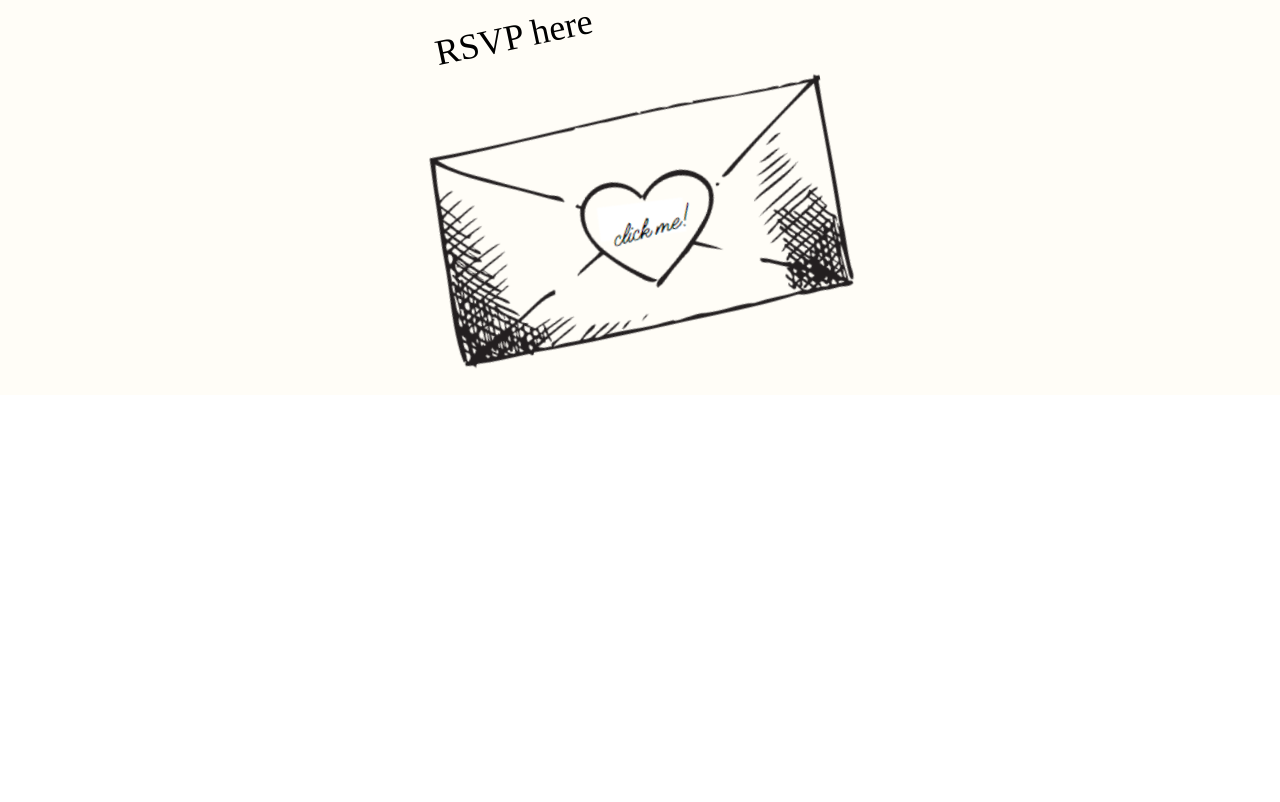
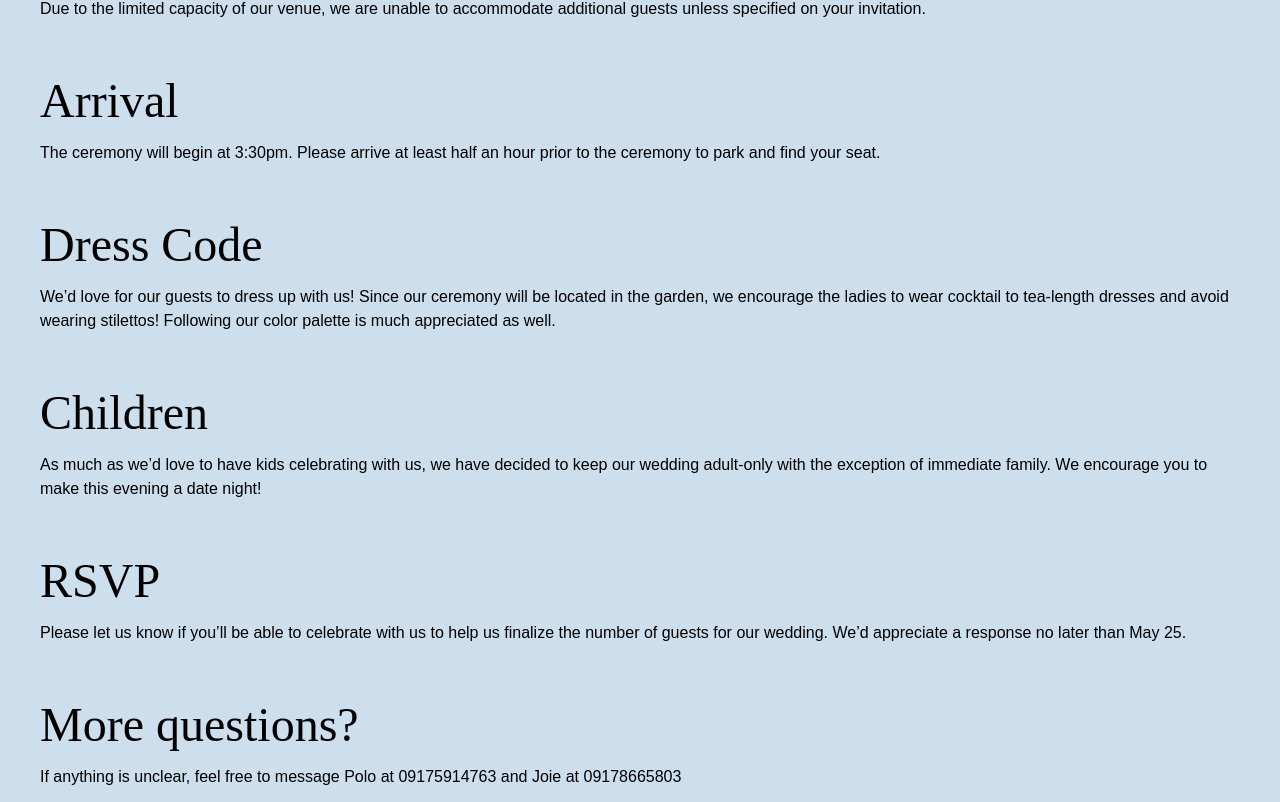
Before and after one commit to jigolaurito93/PoAndJoWedding, a React (Vite) app: page / in a window 1280 px wide. Shown: the part 5318-6120 px from the top of the page. Before the commit the page ends 5713 px from the top, so only its background shows below. Built offline with nearby package versions, Linux system fonts and the light colour scheme; a web font is replaced by a local one.

Commit message:
FAQ section half done

```diff
--- /dev/null
+++ b/src/components/Faq.jsx
@@ -0,0 +1,53 @@
+import React from "react";
+
+export default function Faq() {
+  const faqs = [
+    {
+      title: "Plus ones",
+      content:
+        "Due to the limited capacity of our venue, we are unable to accommodate additional guests unless specified on your invitation.",
+    },
+    {
+      title: "Arrival",
+      content:
+        "The ceremony will begin at 3:30pm. Please arrive at least half an hour prior to the ceremony to park and find your seat.",
+    },
+    {
+      title: "Dress Code",
+      content:
+        "We’d love for our guests to dress up with us! Since our ceremony will be located in the garden, we encourage the ladies to wear cocktail to tea-length dresses and avoid wearing stilettos! Following our color palette is much appreciated as well.",
+    },
+    {
+      title: "Children",
+      content:
+        "As much as we’d love to have kids celebrating with us, we have decided to keep our wedding adult-only with the exception of immediate family. We encourage you to make this evening a date night!",
+    },
+    {
+      title: "RSVP",
+      content:
+        "Please let us know if you’ll be able to celebrate with us to help us finalize the number of guests for our wedding. We’d appreciate a response no later than May 25.",
+    },
+    {
+      title: "More questions?",
+      content:
+        "If anything is unclear, feel free to message Polo at 09175914763 and Joie at 09178665803",
+    },
+  ];
+  return (
+    <div id="faq" className="py-16 px-10">
+      <div className="flex flex-col gap-6 md:gap-12">
+        <h1 className="text-4xl text-center md:text-6xl">Frequently Asked Questions</h1>
+        <div className="flex flex-col gap-14">
+          {faqs.map((faq, i) => {
+            return (
+              <div key={i} className="flex flex-col gap-4">
+                <h2 className="text-4xl md:text-5xl">{faq.title}</h2>
+                <p className="font-quicksand">{faq.content}</p>
+              </div>
+            );
+          })}
+        </div>
+      </div>
+    </div>
+  );
+}
--- a/src/index.css
+++ b/src/index.css
@@ -64,6 +64,10 @@ li {
   background-color: #cdddb3;
 }
 
+#faq {
+  background-color: #cddfec;
+}
+
 #colorPal1 {
   background-color: #ed15cf;
 }
--- a/src/views/Home.jsx
+++ b/src/views/Home.jsx
@@ -8,6 +8,7 @@ import Rsvp from "../components/Rsvp";
 import BellPoster from "../components/BellPoster";
 import Attire from "../components/Attire";
 import CocktailLogo from "../components/CocktailLogo";
+import Faq from "../components/Faq";
 
 function Home() {
   return (
@@ -20,6 +21,7 @@ function Home() {
       <BellPoster />
       <Attire />
       <CocktailLogo />
+      <Faq />
       <Rsvp />
     </div>
   );
```
